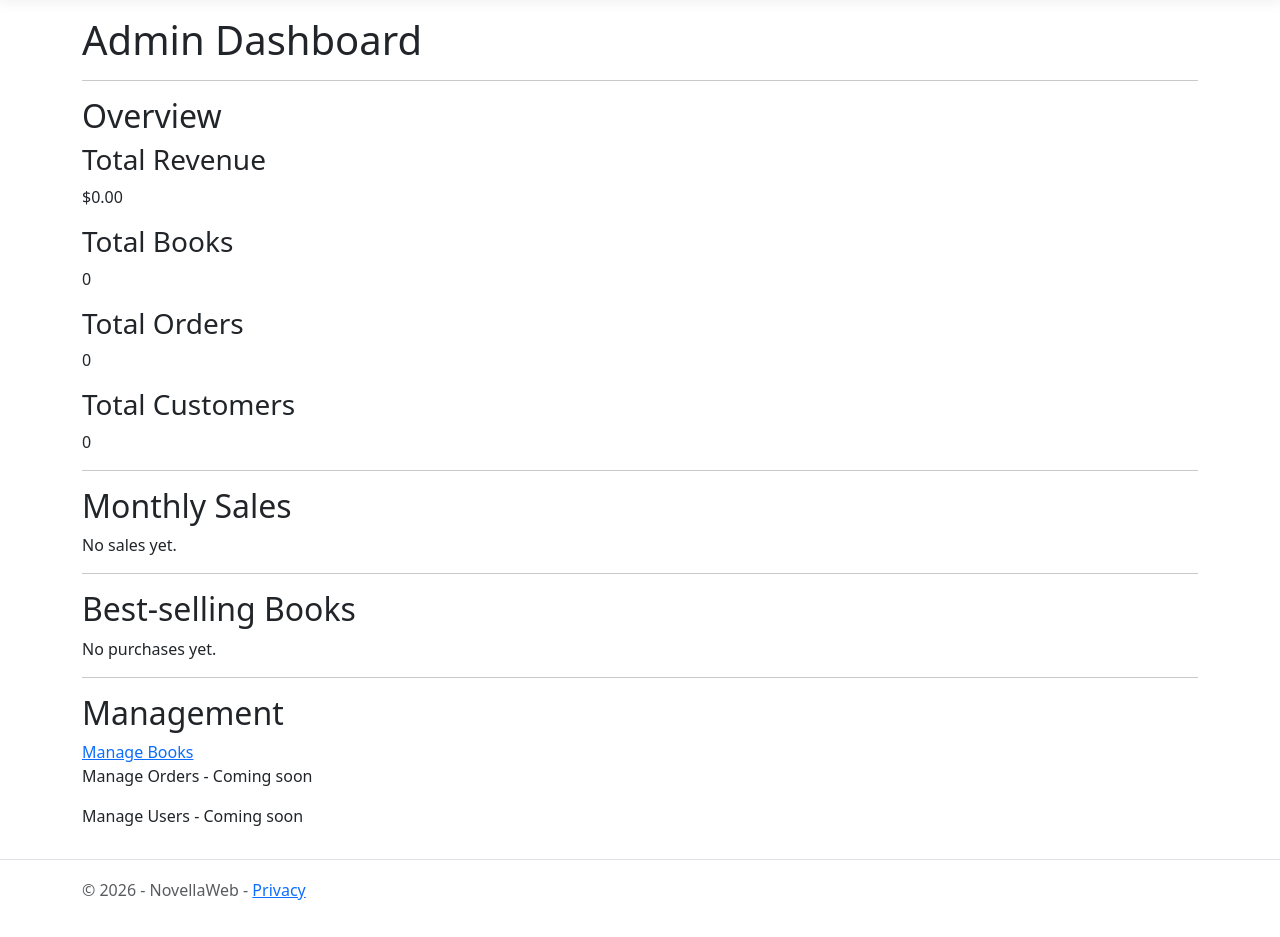
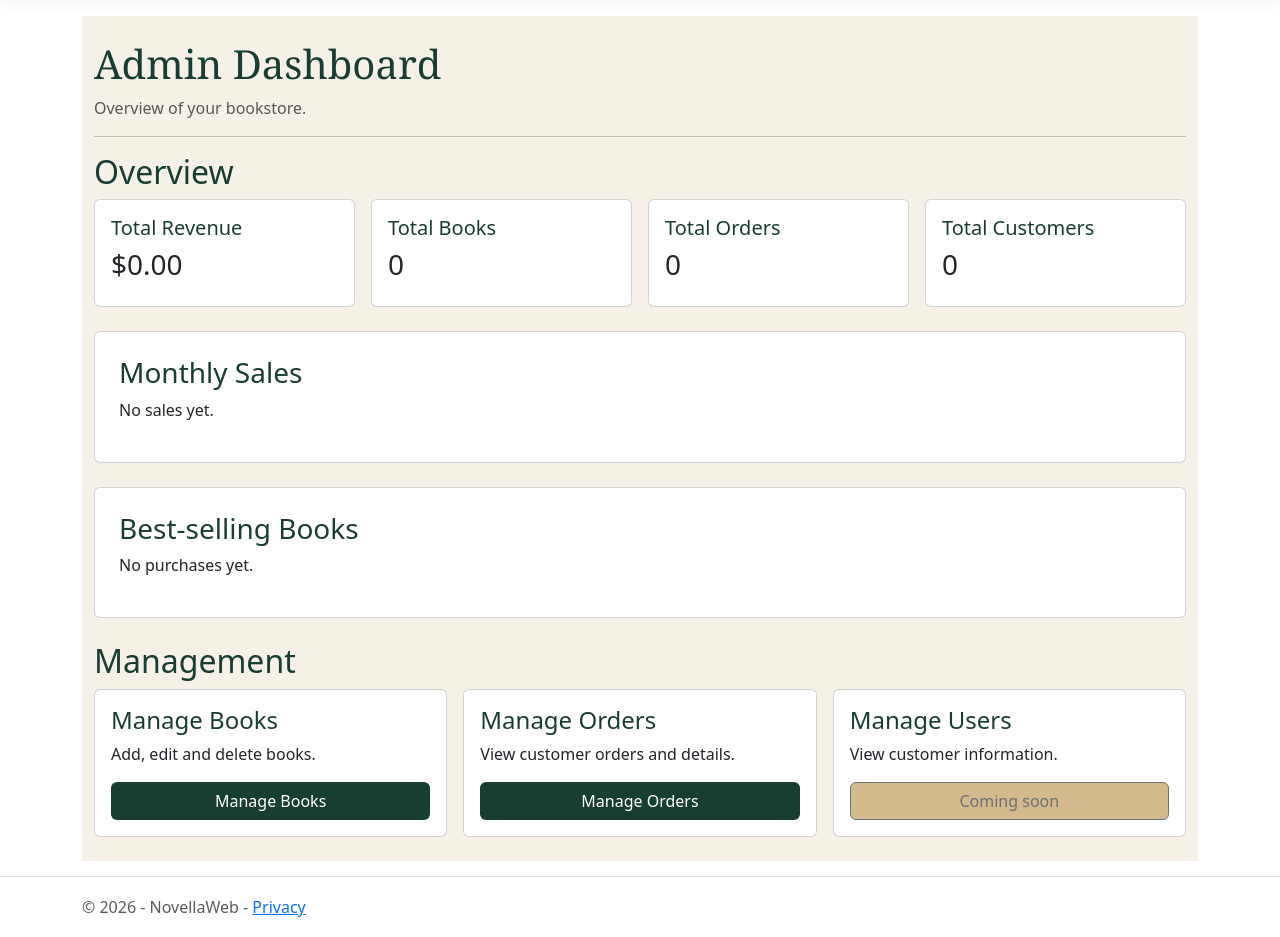
Before and after one commit to Alejandra-gonza-13/NovellaWeb, an ASP.NET Core app: page /Admin in a window 1280 px wide. Shown: the part 57-994 px from the top of the page. Before the commit the page ends 957 px from the top, so only its background shows below. Run offline with ASP.NET Core 8, Linux system fonts and the light colour scheme; style sheets or scripts are compiled from the project's sources.

Commit message:
Implement order management, order details and update admin dashboard design

```diff
--- a/Views/Admin/index.cshtml
+++ b/Views/Admin/index.cshtml
@@ -1,34 +1,56 @@
 @model NovellaWeb.Models.DashboardViewModel
 
-<h1>Admin Dashboard</h1>
+@{
+    ViewData["Title"] = "Admin Dashboard";
+}
+
+<div class="container py-4" style="background-color: #F5F1E7;">
+
+    <h1 style="color: #183E33; font-family: Georgia;">
+        Admin Dashboard
+    </h1>
+
+    <p class="text-muted">Overview of your bookstore.</p>
 
     <hr />
 
-<h2>Overview</h2>
+    <h2 style="color: #183E33;">Overview</h2>
 
-<div>
-    <h3>Total Revenue</h3>
-    <p>$@Model.TotalRevenue.ToString("F2")</p>
+    <div class="row g-3 mb-4">
+
+        <div class="col-md-3">
+            <div class="card p-3 h-100">
+                <h5 style="color: #183E33;">Total Revenue</h5>
+                <h3>$@Model.TotalRevenue.ToString("F2")</h3>
+            </div>
         </div>
 
-<div>
-    <h3>Total Books</h3>
-    <p>@Model.TotalBooks</p>
+        <div class="col-md-3">
+            <div class="card p-3 h-100">
+                <h5 style="color: #183E33;">Total Books</h5>
+                <h3>@Model.TotalBooks</h3>
+            </div>
         </div>
 
-<div>
-    <h3>Total Orders</h3>
-    <p>@Model.TotalOrders</p>
+        <div class="col-md-3">
+            <div class="card p-3 h-100">
+                <h5 style="color: #183E33;">Total Orders</h5>
+                <h3>@Model.TotalOrders</h3>
+            </div>
         </div>
 
-<div>
-    <h3>Total Customers</h3>
-    <p>@Model.TotalCustomers</p>
+        <div class="col-md-3">
+            <div class="card p-3 h-100">
+                <h5 style="color: #183E33;">Total Customers</h5>
+                <h3>@Model.TotalCustomers</h3>
+            </div>
         </div>
 
-<hr />
+    </div>
 
-<h2>Monthly Sales</h2>
+    <div class="card p-4 mb-4">
+
+        <h3 style="color: #183E33;">Monthly Sales</h3>
 
         @if (Model.MonthlySales.Count == 0)
         {
@@ -36,7 +58,8 @@
         }
         else
         {
-    <table>
+            <table class="table align-middle">
+
                 <thead>
                     <tr>
                         <th>Month</th>
@@ -53,12 +76,15 @@ else
                         </tr>
                     }
                 </tbody>
+
             </table>
         }
 
-<hr />
+    </div>
 
-<h2>Best-selling Books</h2>
+    <div class="card p-4 mb-4">
+
+        <h3 style="color: #183E33;">Best-selling Books</h3>
 
         @if (Model.BestSellingBooks.Count == 0)
         {
@@ -66,7 +92,8 @@ else
         }
         else
         {
-    <table>
+            <table class="table align-middle">
+
                 <thead>
                     <tr>
                         <th>Book Title</th>
@@ -83,23 +110,66 @@ else
                         </tr>
                     }
                 </tbody>
+
             </table>
         }
 
-<hr />
+    </div>
 
-<h2>Management</h2>
+    <h2 style="color: #183E33;">Management</h2>
 
-<div>
-    <a asp-controller="Books" asp-action="Index">
+    <div class="row g-3">
+
+        <div class="col-md-4">
+            <div class="card p-3 h-100">
+
+                <h4 style="color: #183E33;">Manage Books</h4>
+
+                <p>Add, edit and delete books.</p>
+
+                <a asp-controller="Books"
+                   asp-action="Index"
+                   class="btn"
+                   style="background-color: #183E33; color: white;">
                     Manage Books
                 </a>
+
+            </div>
         </div>
 
-<div>
-    <p>Manage Orders - Coming soon</p>
+        <div class="col-md-4">
+            <div class="card p-3 h-100">
+
+                <h4 style="color: #183E33;">Manage Orders</h4>
+
+                <p>View customer orders and details.</p>
+
+                <a asp-controller="Orders"
+                   asp-action="Index"
+                   class="btn"
+                   style="background-color: #183E33; color: white;">
+                    Manage Orders
+                </a>
+
+            </div>
         </div>
 
-<div>
-    <p>Manage Users - Coming soon</p>
+        <div class="col-md-4">
+            <div class="card p-3 h-100">
+
+                <h4 style="color: #183E33;">Manage Users</h4>
+
+                <p>View customer information.</p>
+
+                <button class="btn"
+                        style="background-color: #BD964F;"
+                        disabled>
+                    Coming soon
+                </button>
+
             </div>
+        </div>
+
+    </div>
+
+</div>
```
Also changed, not shown: Controllers/OrdersController.cs (added, +60 -0 lines), Models/Order.cs (added, +22 -0 lines), Views/Orders/Details.cshtml (added, +77 -0 lines), Views/Orders/Index.cshtml (added, +86 -0 lines). Lines whose indentation alone changed are shown as unchanged.
